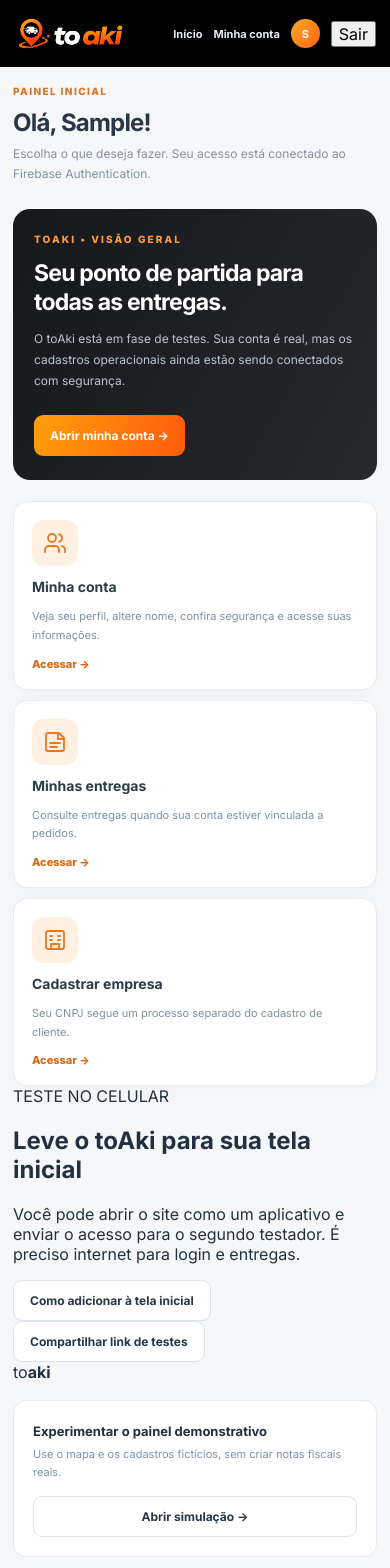
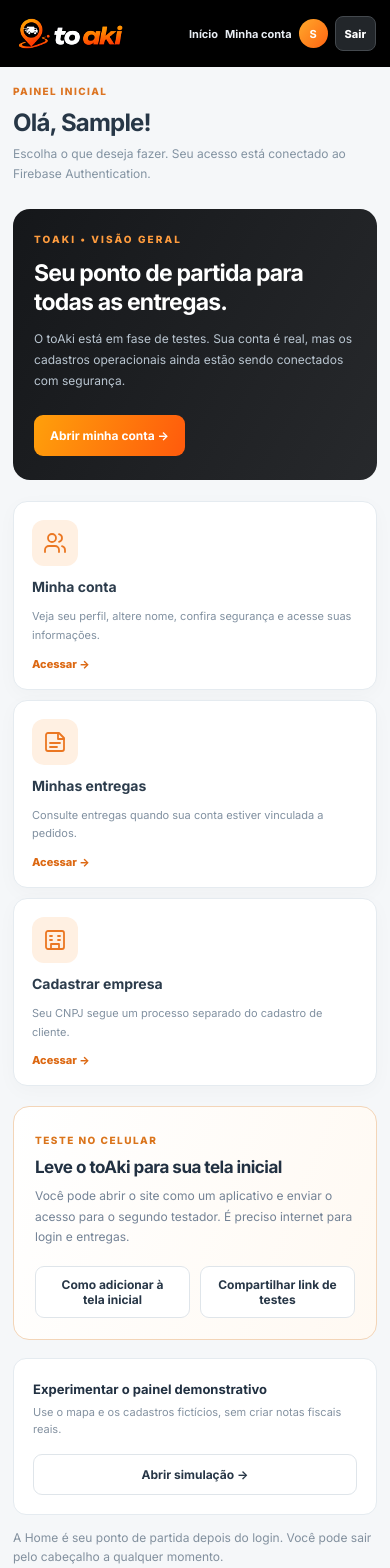
Before and after one commit to perin-dv/ToAki, a React (Vite) app: page /inicio in a window 390 px wide. Shown: the top 1568 px of the page. Built offline with nearby package versions, Linux system fonts and the light colour scheme; no server answers; sample sign-in values are in the browser's storage.

Commit message:
style(pwa): responsive install/share panel and accessible home logout control

```diff
--- a/src/styles.css
+++ b/src/styles.css
@@ -391,3 +391,33 @@
  .company-onboarding .account-role{display:none}
  .auth-choice-card{padding:16px}
 }
+
+/* Piloto PWA: instalação transparente e compartilhamento no celular. */
+.pwa-pilot-panel{
+  display:flex;align-items:center;justify-content:space-between;gap:25px;
+  margin:20px 0 0;padding:26px 31px;background:linear-gradient(112deg,#fff,#fff9f2);
+  border:1px solid #f3d5b8;border-radius:16px;overflow:hidden;
+}
+.pwa-pilot-copy{min-width:0;flex:1}
+.pwa-pilot-eyebrow{font-size:10px;letter-spacing:1.5px;color:#da741b;font-weight:800}
+.pwa-pilot-copy h2{font-size:19px;letter-spacing:-.5px;margin:9px 0}
+.pwa-pilot-copy>p{color:#738295;font-size:12px;line-height:1.7;max-width:625px;margin:0}
+.pwa-actions{display:flex;align-items:center;flex-wrap:wrap;gap:10px;margin-top:18px}
+.pwa-actions button{min-height:40px;padding:10px 15px}
+.pwa-feedback{margin:13px 0 0;font-size:12px;color:#52687d}
+.pwa-instructions{border-top:1px solid #efdfce;margin-top:16px;padding-top:13px}
+.pwa-instructions p{line-height:1.7;font-size:12px;color:#66788b;margin:0 0 8px}
+.pwa-visible-link{overflow-wrap:anywhere;font-size:11px}
+.pwa-visible-link span{user-select:all}
+.pwa-mark{flex:0 0 110px;height:110px;display:flex;align-items:center;justify-content:center;border-radius:25px;background:#141518;color:#fff;box-shadow:0 5px 25px #11192223;font-size:23px;letter-spacing:-1px;font-weight:800}
+.pwa-mark strong{color:#ff8c23}
+.home-top-actions .home-logout{font-size:11px;padding:9px 12px;border:1px solid #44494e;border-radius:8px;background:#22262a;color:#fff;font-weight:750;min-height:35px}
+.home-top-actions .home-logout:hover{background:#303437}
+@media(max-width:650px){
+  .pwa-pilot-panel{padding:21px;gap:12px}
+  .pwa-mark{display:none}
+  .pwa-pilot-copy h2{font-size:17px}
+  .pwa-actions button{flex:1;min-width:140px}
+  .home-top-actions{gap:7px}
+  .home-top-actions .home-logout{padding:7px 9px}
+}
```
